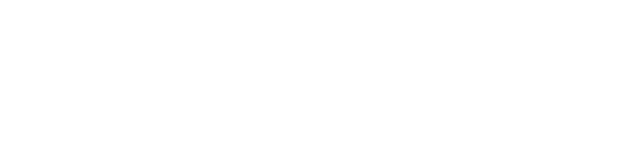
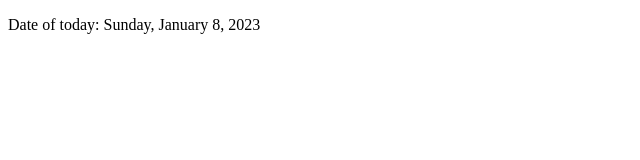
Before and after one commit to LegendaryEmp/wdd230, a plain HTML site: page index.html in a window 1280 px wide. Shown: the whole page, without its empty margins (0-640 px from the left). Drawn offline with Linux system fonts and the light colour scheme.

Commit message:
Added java scrip date

```diff
--- a/index.html
+++ b/index.html
@@ -7,6 +7,13 @@
     <title>Test</title>
 </head>
 <body>
+  <p>Date of today: <span id="datetime"></span></p>
 
+  <script>
+    //tolocaleDateString
+    const options = {weekday: "long", day: "numeric", month: "long", year: "numeric"};
+    document.getElementById("datetime").textContent = new Date().toLocaleDateString("en-US", options);
+
+  </script>
 </body>
 </html>
```
